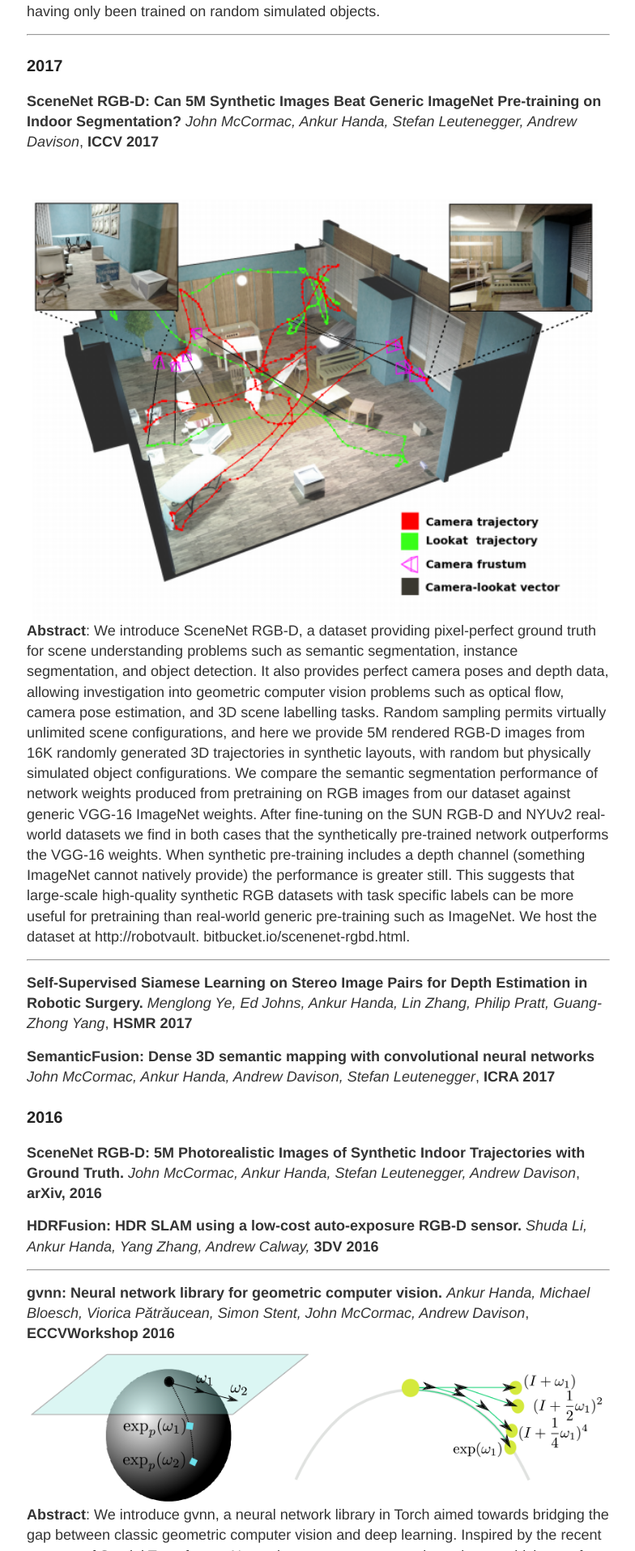
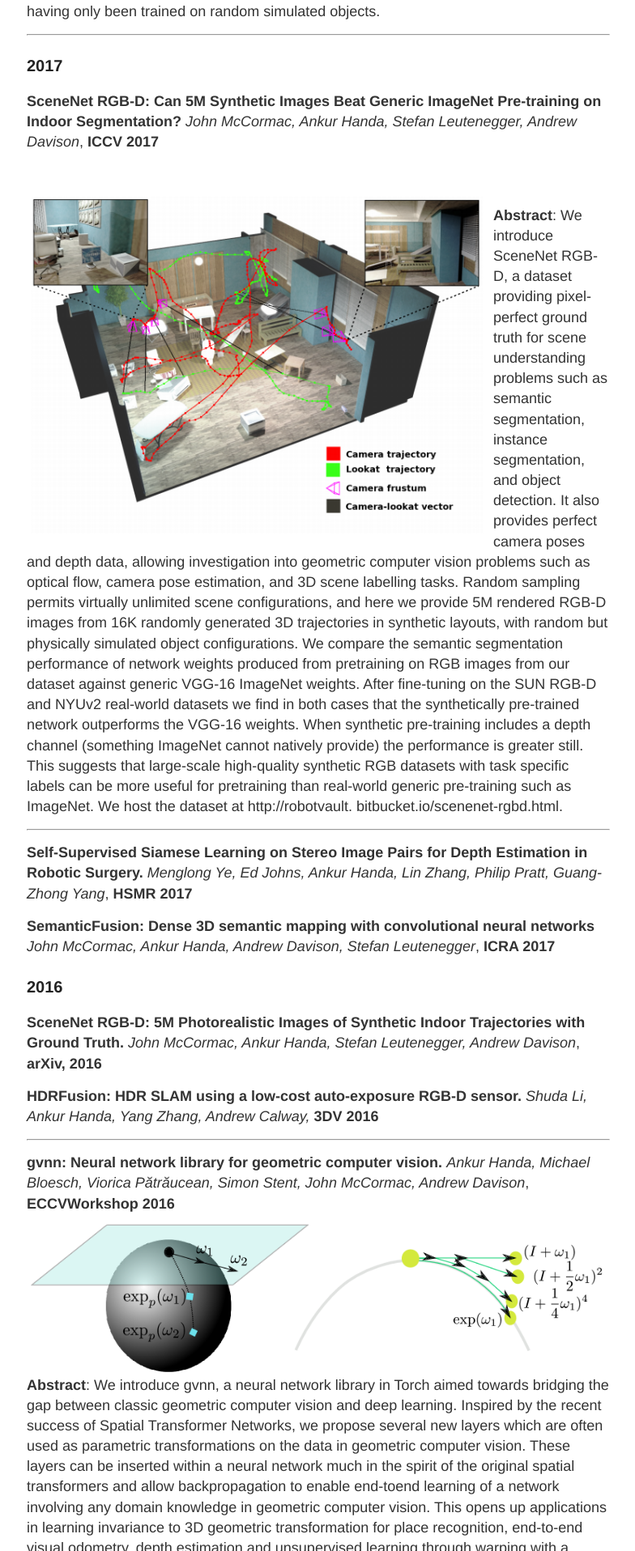
Before and after one commit to ankurhanda/ankurhanda.github.io, a Jekyll site: the page built from publications.md, in a window 1280 px wide. Shown: the part 1074-2990 px from the top of the page at 81% size, without its empty margins (247-1031 px from the left). Built offline with Jekyll 4.4.1, drawn with Linux system fonts in a browser that asks for light colours.

Commit message:
updating images and papers
Signed-off-by: Ankur Handa <ahanda@dhcp-10-21-132-110.nvidia.com>

```diff
--- a/publications.md
+++ b/publications.md
@@ -18,7 +18,7 @@
 **SceneNet RGB-D: Can 5M Synthetic Images Beat Generic ImageNet Pre-training on Indoor Segmentation?** _John McCormac, Ankur Handa, Stefan Leutenegger, Andrew Davison_, **ICCV 2017**
 
 <br>
-<img align="left" src="/images/pubs/SceneNetRGBD_ICCV17.png" width="100%"> **Abstract**: We introduce SceneNet RGB-D, a dataset providing pixel-perfect ground truth for scene understanding problems such as semantic segmentation, instance segmentation, and object detection. It also provides perfect camera poses and depth data, allowing investigation into geometric computer vision problems such as optical flow, camera pose estimation, and 3D scene labelling tasks. Random sampling permits virtually unlimited scene configurations, and here we provide 5M rendered RGB-D images from 16K randomly generated 3D trajectories in synthetic layouts, with random but physically simulated object configurations. We compare the semantic segmentation performance of network weights produced from pretraining on RGB images from our dataset against generic VGG-16 ImageNet weights. After fine-tuning on the SUN RGB-D and NYUv2 real-world datasets we find in both cases that the synthetically pre-trained network outperforms the VGG-16 weights. When synthetic pre-training includes a depth channel (something ImageNet cannot natively provide) the performance is greater still. This suggests that large-scale high-quality synthetic RGB datasets with task specific labels can be more useful for pretraining than real-world generic pre-training such as ImageNet. We host the dataset at http://robotvault.
+<img align="left" src="/images/pubs/SceneNetRGBD_ICCV17.png" width="80%"> <br> **Abstract**: We introduce SceneNet RGB-D, a dataset providing pixel-perfect ground truth for scene understanding problems such as semantic segmentation, instance segmentation, and object detection. It also provides perfect camera poses and depth data, allowing investigation into geometric computer vision problems such as optical flow, camera pose estimation, and 3D scene labelling tasks. Random sampling permits virtually unlimited scene configurations, and here we provide 5M rendered RGB-D images from 16K randomly generated 3D trajectories in synthetic layouts, with random but physically simulated object configurations. We compare the semantic segmentation performance of network weights produced from pretraining on RGB images from our dataset against generic VGG-16 ImageNet weights. After fine-tuning on the SUN RGB-D and NYUv2 real-world datasets we find in both cases that the synthetically pre-trained network outperforms the VGG-16 weights. When synthetic pre-training includes a depth channel (something ImageNet cannot natively provide) the performance is greater still. This suggests that large-scale high-quality synthetic RGB datasets with task specific labels can be more useful for pretraining than real-world generic pre-training such as ImageNet. We host the dataset at http://robotvault.
 bitbucket.io/scenenet-rgbd.html.
 <br>
 <hr>
```
